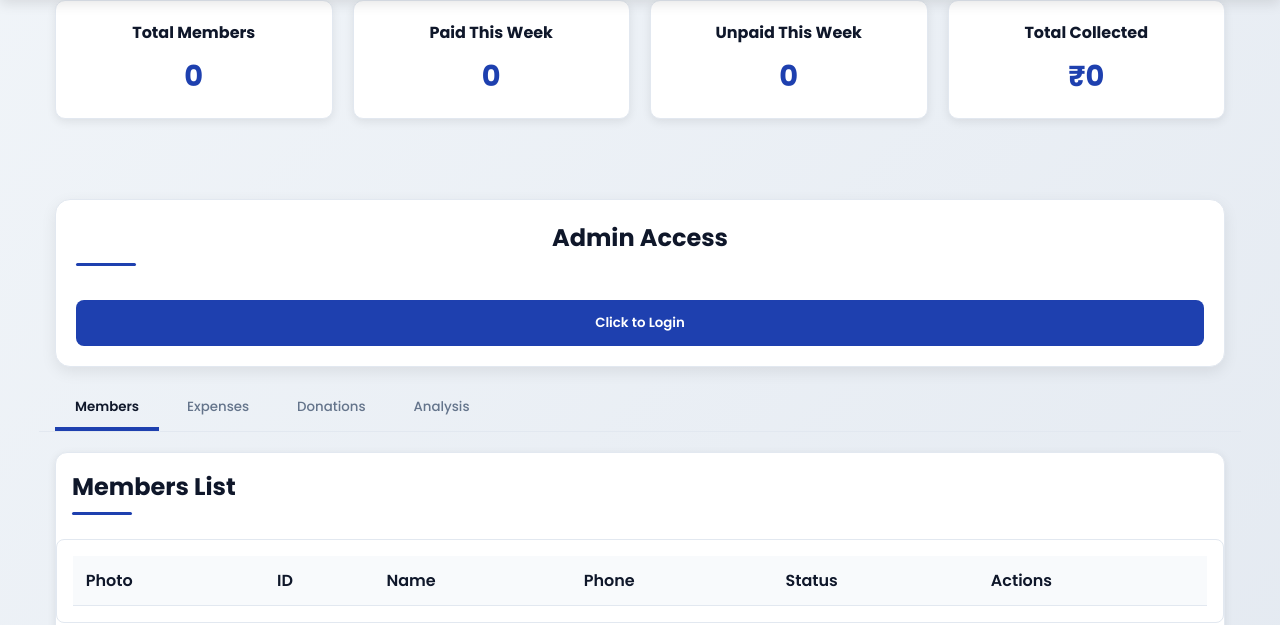
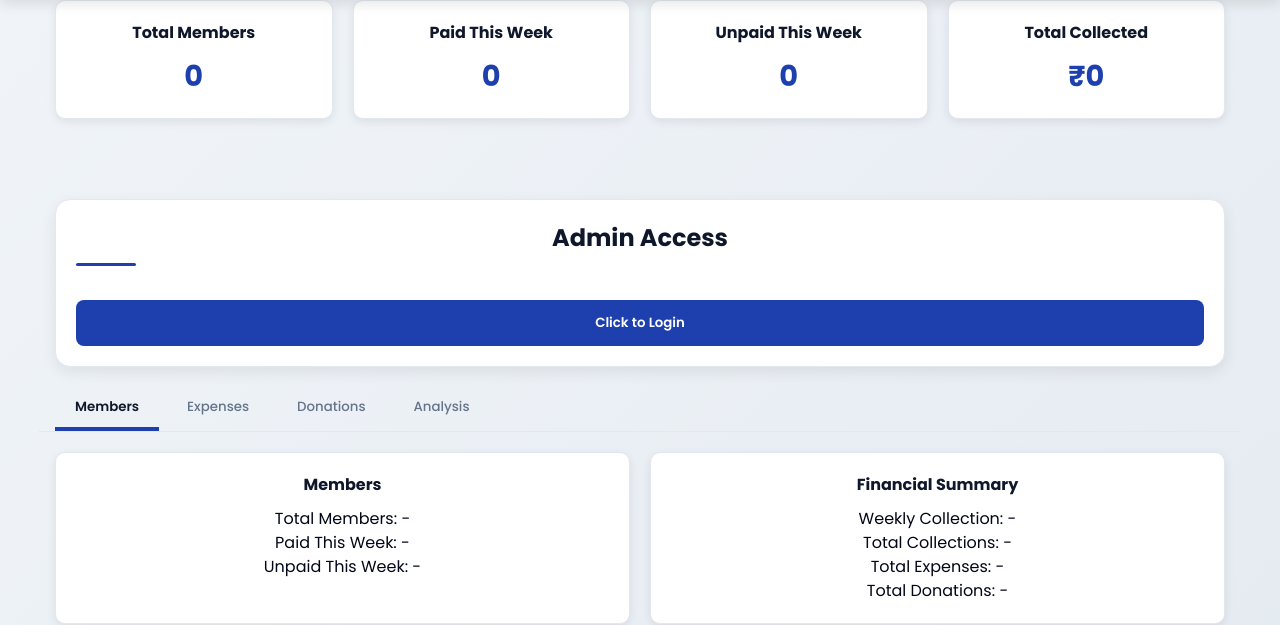
Before and after one commit to ledosportsacademy/a, a website: page public/index.html in a window 1280 px wide. Shown: the part 180-805 px from the top of the page. Drawn offline with nearby package versions, Linux system fonts and the light colour scheme; no server answers.

Commit message:
Update index.html

```diff
--- a/public/index.html
+++ b/public/index.html
@@ -71,6 +71,48 @@
         </nav>
 
         <div class="tab-content active" id="members-tab">
+            <div class="summary-dashboard">
+                <div class="summary-cards">
+                    <div class="summary-card">
+                        <h3>Members</h3>
+                        <div class="stat-group">
+                            <div class="stat">
+                                <label>Total Members:</label>
+                                <span id="totalMembers">-</span>
+                            </div>
+                            <div class="stat">
+                                <label>Paid This Week:</label>
+                                <span id="paidThisWeek" class="positive">-</span>
+                            </div>
+                            <div class="stat">
+                                <label>Unpaid This Week:</label>
+                                <span id="unpaidThisWeek" class="negative">-</span>
+                            </div>
+                        </div>
+                    </div>
+                    <div class="summary-card">
+                        <h3>Financial Summary</h3>
+                        <div class="stat-group">
+                            <div class="stat">
+                                <label>Weekly Collection:</label>
+                                <span id="weeklyCollection">-</span>
+                            </div>
+                            <div class="stat">
+                                <label>Total Collections:</label>
+                                <span id="totalCollections">-</span>
+                            </div>
+                            <div class="stat">
+                                <label>Total Expenses:</label>
+                                <span id="totalExpenses">-</span>
+                            </div>
+                            <div class="stat">
+                                <label>Total Donations:</label>
+                                <span id="totalDonations">-</span>
+                            </div>
+                        </div>
+                    </div>
+                </div>
+            </div>
             <div class="admin-panel card" id="adminPanel" style="display:none;">
                 <h2 class="section-title">Admin Controls</h2>
                 <div class="form-group">
```
